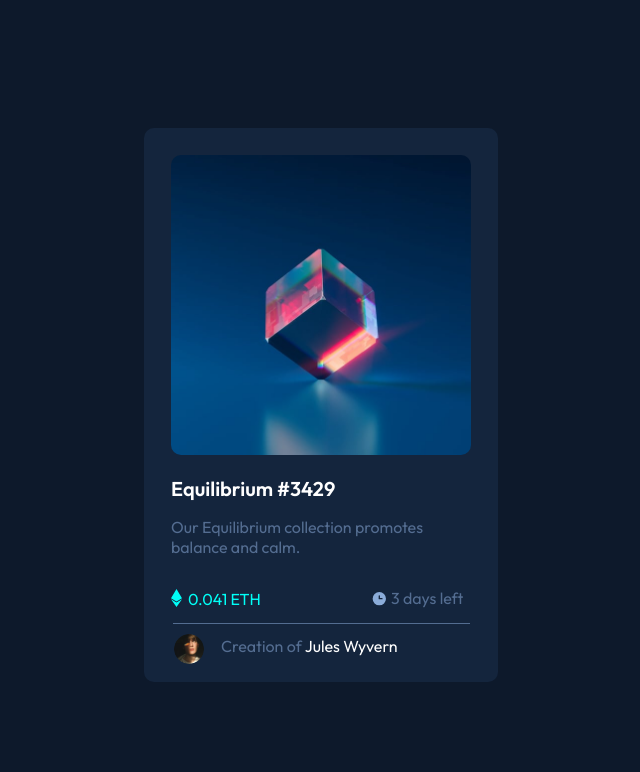
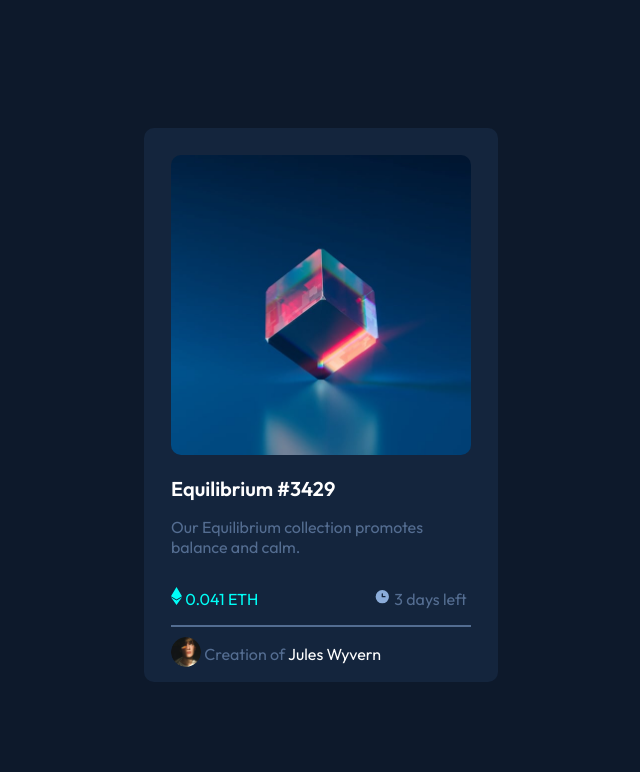
Before and after one commit to zugly14/NFT-Preview-Card, a plain HTML site: page index.html in a window 1280 px wide. Shown: the whole page, without its empty margins (319-959 px from the left). Drawn offline with Linux system fonts and the light colour scheme.

Commit message:
final design

```diff
--- a/css/styles.css
+++ b/css/styles.css
@@ -46,46 +46,61 @@ body {
 }
 
 .extras {
-	display: inline-block;
-	margin: 0;
+	position: relative;
 }
 
-.eth-icon {
-	position: absolute;
+.eth > *,
+.time > * {
+	display: inline-block;
+}
+
+.eth,
+.time {
+	width: 97px;
+	display: inline-block;
 }
 
 .card__price {
-	position: relative;
-	right: -17px;
 	color: var(--cyan);
 }
 
-.clock-icon {
-	position: relative;
-	right: -200px;
-	top: -35px;
+.time {
+	position: absolute;
+	right: 0;
 }
 
-.card__time-left {
-	position: relative;
-	right: -220px;
-	top: -74px;
-}
-
-.creator-desc {
-	position: relative;
-	right: -50px;
-	top: -113px;
+.card__footer {
+	border-top: 2px solid var(--soft-blue);
 }
 
 .card__avatar {
 	position: relative;
-	right: -3px;
-	top: -65px;
 	width: 30px;
 	border-radius: 50px;
 }
 
+.creator-img > *,
+.creator-descs > * {
+	display: inline-block;
+}
+
+.creator-img {
+	margin-top: 10px;
+
+	display: inline-block;
+}
+.creator-descs {
+	width: 180px;
+	height: 35px;
+	display: inline-block;
+}
+
+.creator-desc {
+	/* display: inline; */
+	margin-top: -3px;
+	vertical-align: middle;
+}
+/*
 .line {
 	position: relative;
 	background-color: var(--soft-blue);
@@ -93,4 +108,4 @@ body {
 	top: -75px;
 	width: 297px;
 	height: 0.8px;
-}
+} */
--- a/index.html
+++ b/index.html
@@ -33,8 +33,12 @@
 			</div>
 			<div class="line"></div>
 			<div class="card__footer">
-				<img class="card__avatar" src="/images/image-avatar.png" alt="creator img" />
-				<p class="creator-desc lightblue-text">Creation of <span class="white-text">Jules Wyvern</span></p>
+				<div class="creator-img">
+					<img class="card__avatar" src="/images/image-avatar.png" alt="creator img" />
+				</div>
+				<div class="creator-descs">
+					<p class="creator-desc lightblue-text">Creation of <span class="white-text">Jules Wyvern</span></p>
+				</div>
 			</div>
 		</article>
 	</body>
```
